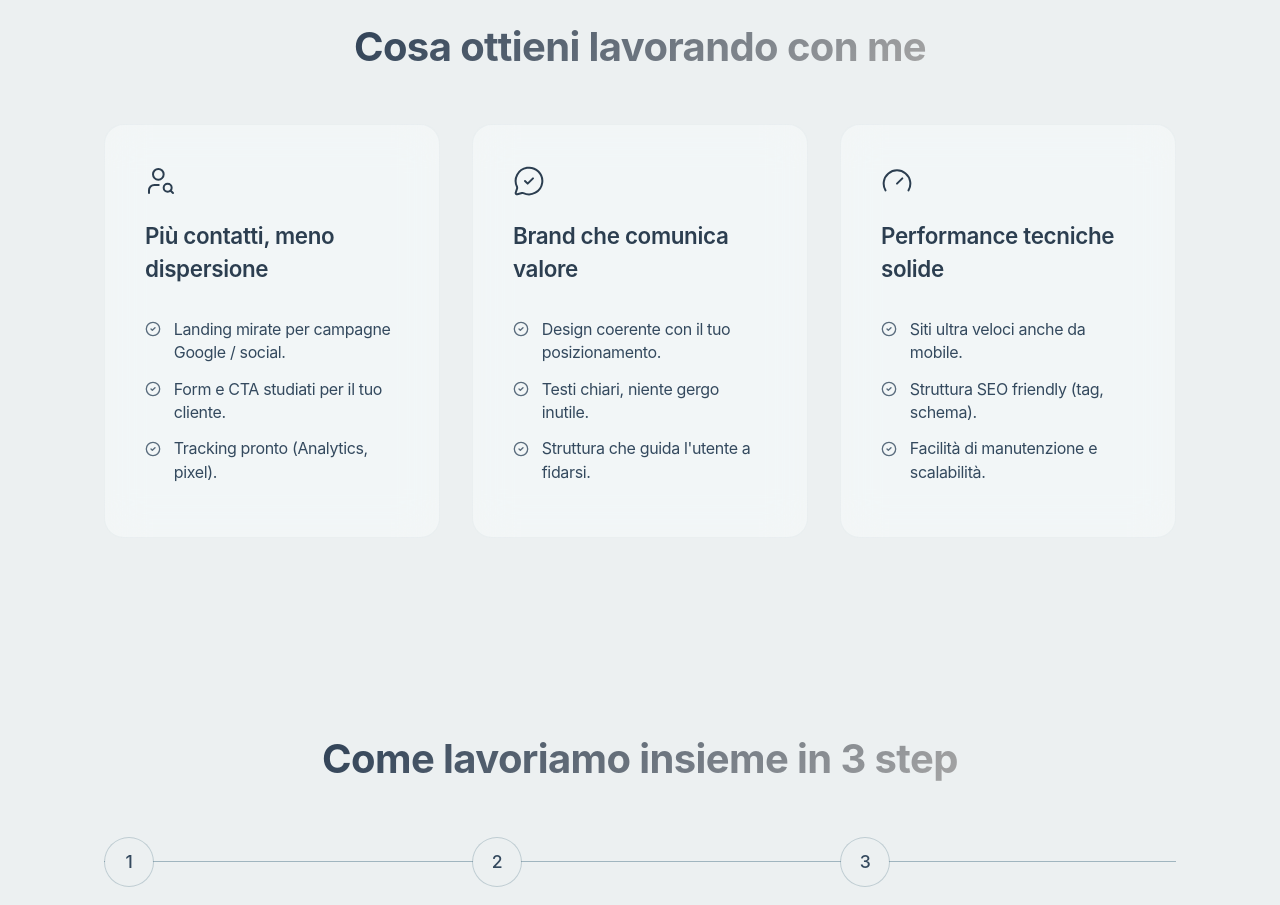
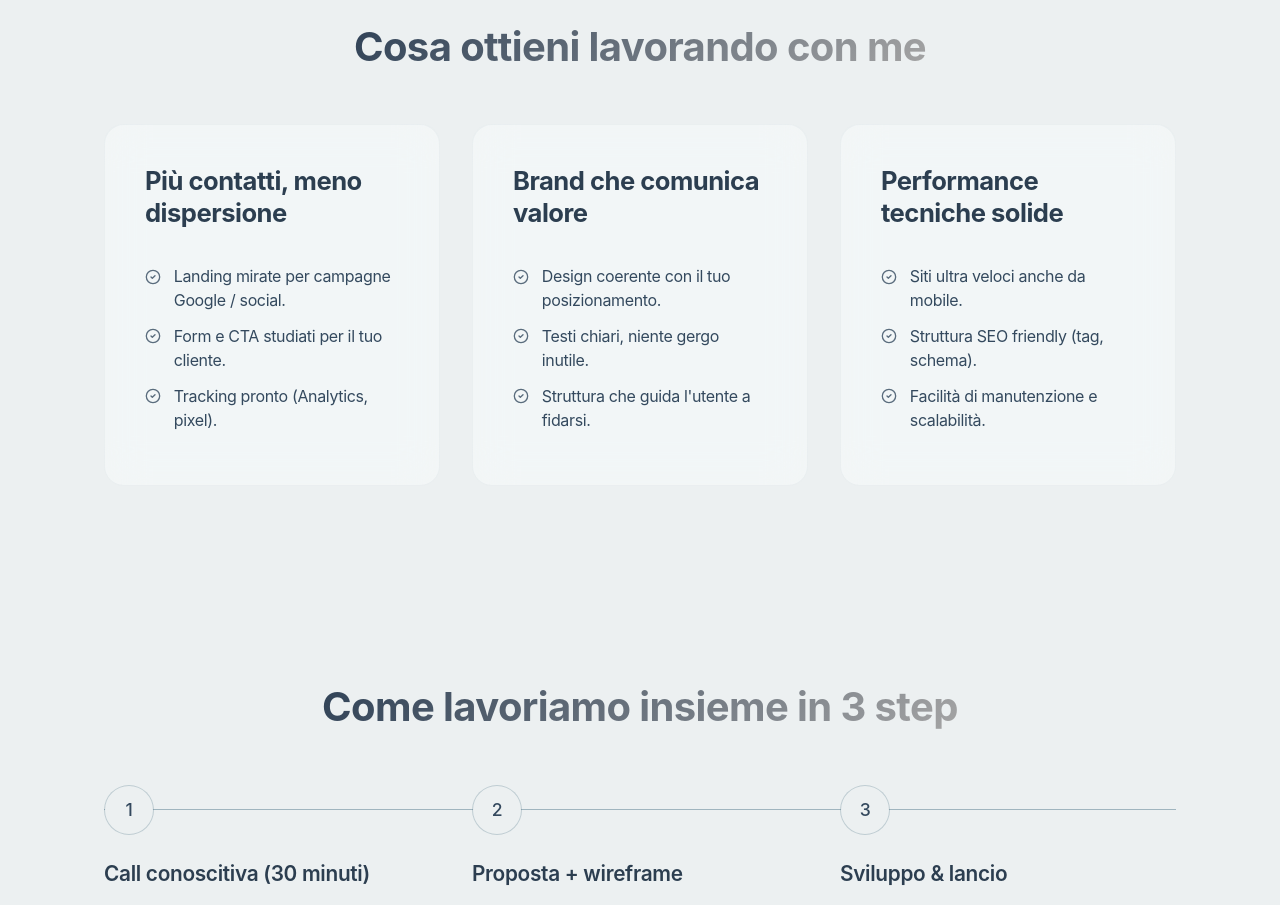
Before and after one commit to eltonbrahja/myPortfolio, a React (Vite) app: page / in a window 1280 px wide. Shown: the part 1520-2425 px from the top of the page. Built offline with nearby package versions, Linux system fonts and the light colour scheme.

Commit message:
modifica cardds

```diff
--- a/src/pages/Home.css
+++ b/src/pages/Home.css
@@ -354,7 +354,16 @@
 }
 
 /* PREMIUM CARDS (Cosa ottieni) */
+.premium-benefits-section .cards-grid > div {
+  display: flex;
+  flex-direction: column;
+}
+
 .premium-card {
+  height: 100%;
+  min-height: 290px;
+  display: flex;
+  flex-direction: column;
   position: relative;
   overflow: hidden;
   transition: all 0.4s cubic-bezier(0.16, 1, 0.3, 1);
@@ -383,14 +392,14 @@
   opacity: 1;
 }
 
-.premium-icon {
-  transition: all 0.4s ease;
-  filter: drop-shadow(0 0 8px rgba(86, 124, 141, 0.00));
-}
-
-.premium-card:hover .premium-icon {
-  transform: scale(1.05);
-  filter: drop-shadow(0 0 12px currentColor);
+.premium-card-title,
+.premium-card h3 {
+  font-size: 1.6rem;
+  font-weight: 700;
+  line-height: 1.25;
+  letter-spacing: -0.02em;
+  color: var(--text-primary);
+  margin-bottom: 0.75rem;
 }
 
 .premium-list {
--- a/src/pages/Home.jsx
+++ b/src/pages/Home.jsx
@@ -2,7 +2,7 @@ import React, { useState, useEffect, useRef } from 'react';
 // eslint-disable-next-line no-unused-vars
 import { motion, AnimatePresence, useReducedMotion } from 'framer-motion';
 import { useNavigate, Link } from 'react-router-dom';
-import { CheckCircle2, ChevronRight, ChevronDown, MessageCircle, Send, Star, UserPlus, Building2, Store, UserSearch, MessageCircleCheck, Gauge, ExternalLink } from 'lucide-react';
+import { CheckCircle2, ChevronRight, ChevronDown, MessageCircle, Send, Star, UserPlus, Building2, Store, ExternalLink } from 'lucide-react';
 import PageTransition from '../components/PageTransition';
 import GlassCard from '../components/GlassCard';
 import { ProjectGallery, Lightbox } from '../components/ProjectGallery';
@@ -265,12 +265,7 @@ const Home = () => {
               }
             }}
           >
-            {[
-              { icon: UserSearch, colorClass: "text-blue" },
-              { icon: MessageCircleCheck, colorClass: "text-purple" },
-              { icon: Gauge, colorClass: "text-green" }
-            ].map((item, idx) => {
-              const Icon = item.icon;
+            {[0, 1, 2].map((idx) => {
               return (
                 <motion.div
                   key={idx}
@@ -284,19 +279,11 @@ const Home = () => {
                   }}
                 >
                   <GlassCard className="home-card premium-card" disableScrollAnimation>
-                    <motion.div
-                      variants={{
-                        hidden: { opacity: 0, scale: 0.8 },
-                        visible: { opacity: 1, scale: 1, transition: { delay: 0.3, duration: 0.6, ease: [0.16, 1, 0.3, 1] } }
-                      }}
-                    >
-                      <Icon size={32} className={`premium-icon ${item.colorClass}`} strokeWidth={1.5} />
-                    </motion.div>
-
                     <motion.h3
+                      className="premium-card-title"
                       variants={{
                         hidden: { opacity: 0, y: 10 },
-                        visible: { opacity: 1, y: 0, transition: { delay: 0.4, duration: 0.6, ease: [0.16, 1, 0.3, 1] } }
+                        visible: { opacity: 1, y: 0, transition: { delay: 0.3, duration: 0.6, ease: [0.16, 1, 0.3, 1] } }
                       }}
                     >
                       {t('home.benefits.cards')[idx].title}
```
